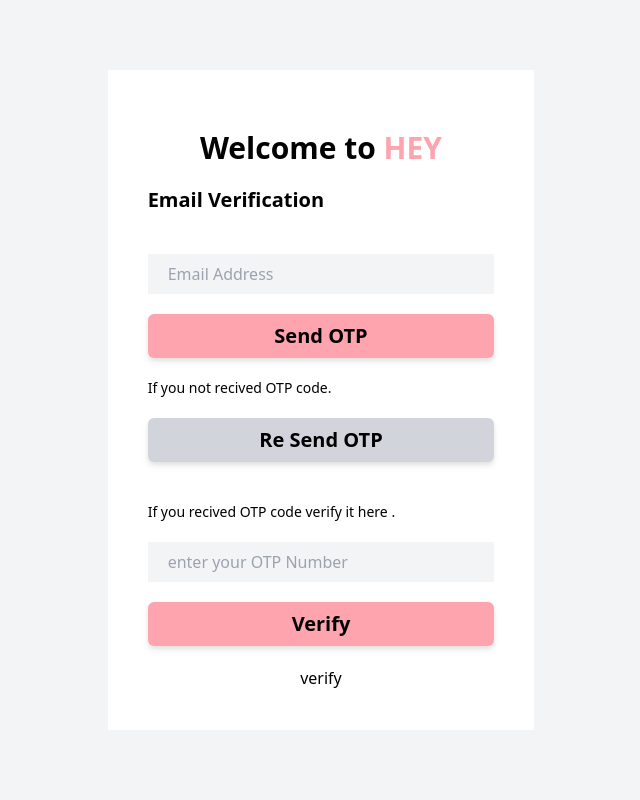
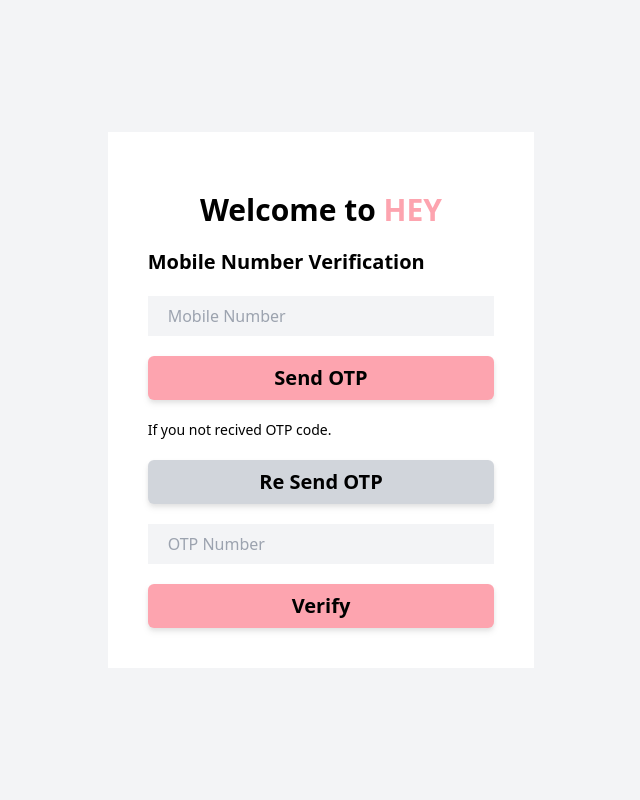
Before and after one commit to RashinShan/hey-app, a Django app: template hayapp/chatapplycation_heyapp/templates/signup_OTP.html in a window 1280 px wide. Shown: the whole page, without its empty margins (319-959 px from the left). Run offline with Django 4.2, Linux system fonts and the light colour scheme; the template is opened without the code that fills it, so the values that code supplies are empty; parts of the project's set-up code (start-up, migrations or seed data) failed here and were passed over; some libraries are stand-ins or nearby versions.

Commit message:
Add files via upload
whole project files i updated

```diff
--- a/hayapp/chatapplycation_heyapp/chatapplycation_heyapp/settings.py
+++ b/hayapp/chatapplycation_heyapp/chatapplycation_heyapp/settings.py
@@ -118,8 +118,6 @@ USE_TZ = True
 # https://docs.djangoproject.com/en/4.2/howto/static-files/
 
 STATIC_URL = 'static/'
-# settings.py
-
 SESSION_ENGINE = 'django.contrib.sessions.backends.db'
 SESSION_COOKIE_SECURE = True
 SESSION_COOKIE_HTTPONLY = True
--- a/hayapp/chatapplycation_heyapp/heyapp/admin.py
+++ b/hayapp/chatapplycation_heyapp/heyapp/admin.py
@@ -1,3 +1,6 @@
 from django.contrib import admin
+from .models import User, Message
 
 # Register your models here.
+admin.site.register(User)
+admin.site.register(Message)
--- a/hayapp/chatapplycation_heyapp/heyapp/urls.py
+++ b/hayapp/chatapplycation_heyapp/heyapp/urls.py
@@ -7,13 +7,14 @@ from django.conf.urls.static import static
 urlpatterns = [
 
 
-    path('',views.signup_OTPfunc,name='signup_OTP' ),
+    path('',views.reg,name='sign_up' ),
     path('home/',views.homefunc,name='home' ),
     path('chat/',views.chatfunc,name='chat' ),
     path('login/',views.loginfunc,name='login' ),
     path('signup_OTP/',views.signup_OTPfunc,name='signup_OTP' ),
+    path('userlist/',views.userlistfunc,name='userlist' ),
+    path('register/',views.register,name='register' ),
     path('signup/',views.signupfunc,name='signup' ),
-    path('userlist/',views.userlistfunc,name='userlist' ),
     path('sendemail/', views.sendemail, name="sendemail"),
     path('verifyotp/', views.verifyotp, name="verifyotp"),
 ]
--- a/hayapp/chatapplycation_heyapp/templates/home.html
+++ b/hayapp/chatapplycation_heyapp/templates/home.html
@@ -40,7 +40,7 @@
   </div>
   <!-- end search compt -->
   <div class="flex flex-row py-4 px-1 justify-center items-center ">
-  <iframe src="{% url 'userlist' %}" width="100%" height="460" style="border:none;">
+  <iframe src="userlist.html" width="100%" height="460" style="border:none;">
   </iframe>
 </div>
 
@@ -51,7 +51,7 @@
     <div class="flex justify-end mb-4">
 
 
-      <iframe src="{% url 'chat' %}" width="100%" height="520" style="border:none;">
+      <iframe src="chat.html" width="100%" height="520" style="border:none;">
       </iframe>
     </div>
   </div>
--- a/hayapp/chatapplycation_heyapp/templates/login.html
+++ b/hayapp/chatapplycation_heyapp/templates/login.html
@@ -15,7 +15,7 @@
           <h1 class="text-center text-3xl font-bold py-5">Welcome to <span class="text-rose-300">HEY</span></h1>
             <div class="space-y-5">
               <h1 class="text-xl font-semibold">Log In</h1>
-                <form class="flex flex-col space-y-5">
+                <form class="flex flex-col space-y-5" id="post-form">
 
 
               <input type="email" placeholder="Email" class="outline-0 px-5 py-2 bg-gray-100">
@@ -28,7 +28,7 @@
                   </div>
                     <a href="#" class="text-sm">forget password?</a>
                 </div>
-              <button class="p-2 bg-rose-300 text-xl text-black font-bold rounded-md drop-shadow-md hover:bg-rose-400">Log In</button>
+              <button type="submit" class="p-2 bg-rose-300 text-xl text-black font-bold rounded-md drop-shadow-md hover:bg-rose-400">Log In</button>
 
             </form>
 
--- a/hayapp/chatapplycation_heyapp/templates/signup.html
+++ b/hayapp/chatapplycation_heyapp/templates/signup.html
@@ -12,8 +12,9 @@
             <h1 class="text-center text-3xl font-bold py-5">Welcome to <span class="text-rose-300 font-serif">HEY!</span></h1>
             <div class="space-y-5">
                 <h1 class="text-center text-xl font-semibold">Signup</h1>
-    <form class="flex flex-col space-y-5">
+    <form class="flex flex-col space-y-5" action="{% url 'register' %}" method="POST">
         <fieldset>
+            {% csrf_token%}
         <!--photo-->
         <input type="text" id="" name="firstname" placeholder="First Name" required class="outline-0 px-5 py-2 bg-gray-100 w-full mb-3">
         <input type="text" id="" name="lastname" placeholder="Last Name" required class="outline-0 px-5 py-2 bg-gray-100 w-full mb-3">
@@ -24,7 +25,7 @@
         <input type="text" id="" name="uname" placeholder="User Name" required class="outline-0 px-5 py-2 bg-gray-100 w-full mb-3">
         <input type="password" id="" name="password" placeholder="Password" required class="outline-0 px-5 py-2 bg-gray-100 w-full mb-3">
         <input type="password" id="" name="reenterpassword" placeholder="Re-Enter Password" required class="outline-0 px-5 py-2 bg-gray-100 w-full mb-3">
-        <button class="p-2 bg-rose-300 text-xl text-black font-bold rounded-md drop-shadow-md hover:bg-rose-400 w-full content-center">SignUp</button>
+        <button type="submit" class="p-2 bg-rose-300 text-xl text-black font-bold rounded-md drop-shadow-md hover:bg-rose-400 w-full content-center">SignUp</button>
     </fieldset>
     </form>
 </div>
--- a/hayapp/chatapplycation_heyapp/templates/signup_OTP.html
+++ b/hayapp/chatapplycation_heyapp/templates/signup_OTP.html
@@ -14,26 +14,24 @@
         <div class="lg:w-1/3 2xl:w-1/4 p-10 bg-white">
           <h1 class="text-center text-3xl font-bold py-5">Welcome to <span class="text-rose-300">HEY</span></h1>
             <div class="space-y-5">
-              <h1 class="text-xl font-semibold">Email Verification</h1>
+              <h1 class="text-xl font-semibold">Mobile Number Verification</h1>
+                <form class="flex flex-col space-y-5">
 
-               <form class="flex flex-col space-y-5" action="{% url 'sendemail' %}" method="post" enctype="multipart/form-data">
-                 {% csrf_token %}
-              <input type="text" placeholder="Email Address" class="outline-0 px-5 py-2 bg-gray-100" name="email">
+
+              <input type="text" placeholder="Mobile Number" class="outline-0 px-5 py-2 bg-gray-100">
               <button class="p-2 bg-rose-300 text-xl text-black font-bold rounded-md drop-shadow-md hover:bg-rose-400">Send OTP</button>
+
               <div class="flex justify-between items-center">
                 <a href="#" class="text-sm">If you not recived OTP code.</a>
               </div>
               <button class="p-2 bg-gray-300 text-xl text-black font-bold rounded-md drop-shadow-md hover:bg-rose-400">Re Send OTP</button>
+
+              <input type="OTP Number" placeholder="OTP Number" class="outline-0 px-5 py-2 bg-gray-100">
+              <button class="p-2 bg-rose-300 text-xl text-black font-bold rounded-md drop-shadow-md hover:bg-rose-400">Verify</button>
+
+
             </form>
 
-              <form class="flex flex-col space-y-5" action="{% url 'verifyotp' %}" method="post" enctype="multipart/form-data">
-                {% csrf_token %}
-                <a href="#" class="text-sm">If you  recived OTP code verify it here .</a>
-              <input type="OTP Number" placeholder="enter your OTP Number" class="outline-0 px-5 py-2 bg-gray-100" name="otp">
-              <button class="p-2 bg-rose-300 text-xl text-black font-bold rounded-md drop-shadow-md hover:bg-rose-400">Verify</button>
-              <button type="submit" class="btn btn-primary">verify</button>
-            </form>
-            {% for i in messages %}<script>alert("{{i}}");</script>{% endfor %}
           </div>
         </div>
       </div>
```
Also changed, not shown: hayapp/chatapplycation_heyapp/heyapp/models.py (+13 -0 lines), hayapp/chatapplycation_heyapp/heyapp/views.py (+23 -5 lines), hayapp/chatapplycation_heyapp/db.sqlite3.
